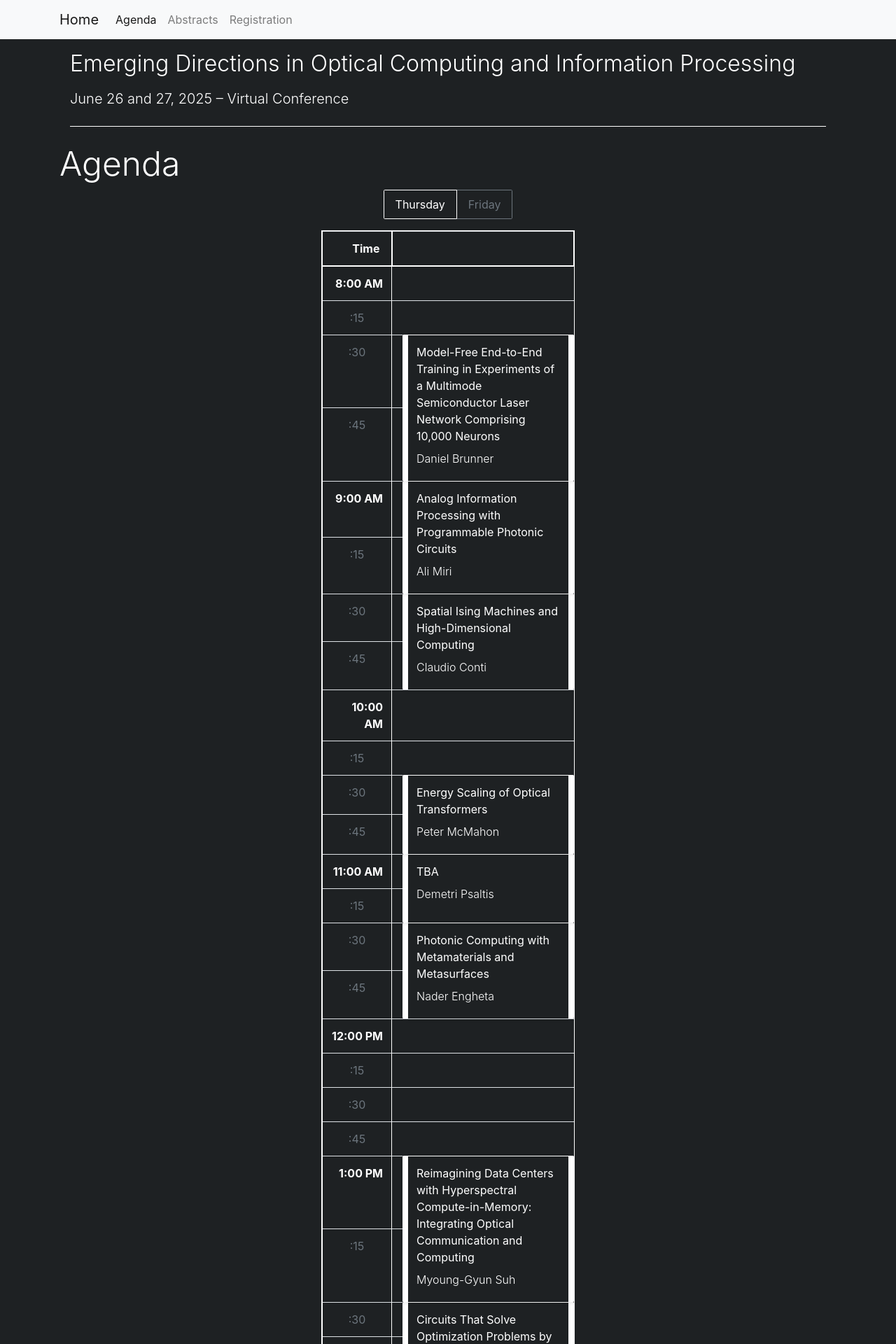
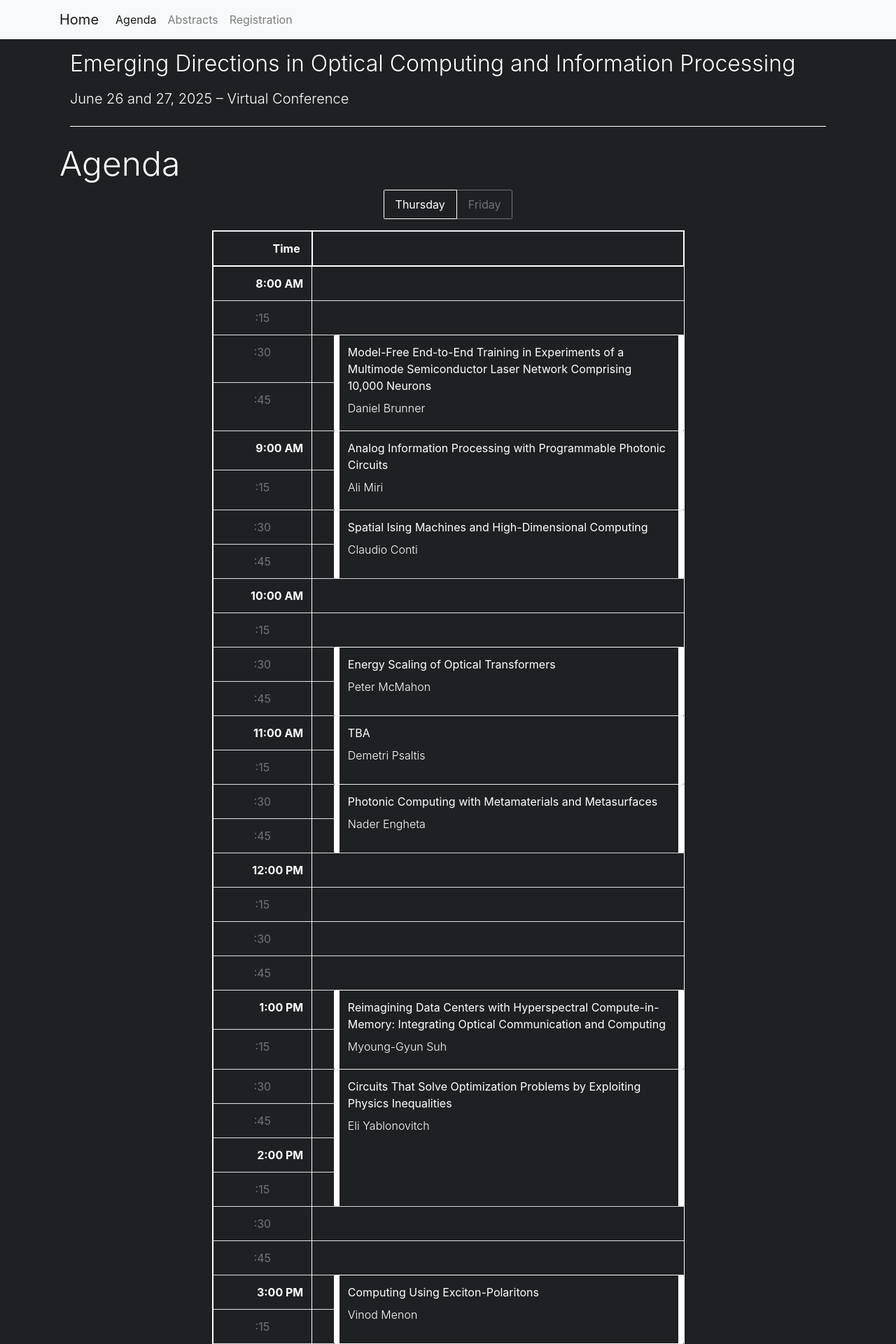
Before and after one commit to mirilabqc/mini-conference-site, a Jekyll site: the page built from agenda/index.md, in a window 1280 px wide. Shown: the top 1920 px of the page at 70% size. Built offline with Jekyll 4.4.1, drawn with Linux system fonts in a browser that asks for light colours.

Commit message:
adjusts agenda schedule table width

```diff
--- a/assets/css/main.scss
+++ b/assets/css/main.scss
@@ -37,11 +37,18 @@ div.container#site-description h1 {
   font-size: 2.0rem;
 }
 
-
 div#day-content.tab-content td.alert {
   color: white;
   background-color: #1e2123;
   border-color: white;
+}
+
+.syncscroll[name="sync-table"] {
+  table {
+    // table-layout: fixed;  // make widths obey min-width
+    min-width: 375px;
+    width: 675px;
+  }
 }
 
 ul#day-list a.active {
@@ -92,3 +99,7 @@ table thead th.col-space {
 #day-content .sticky-top table thead th.col-space + th {
   border-left: none;
 }
+
+h2#abstract {
+ font-size: 1.5rem;
+}
```
